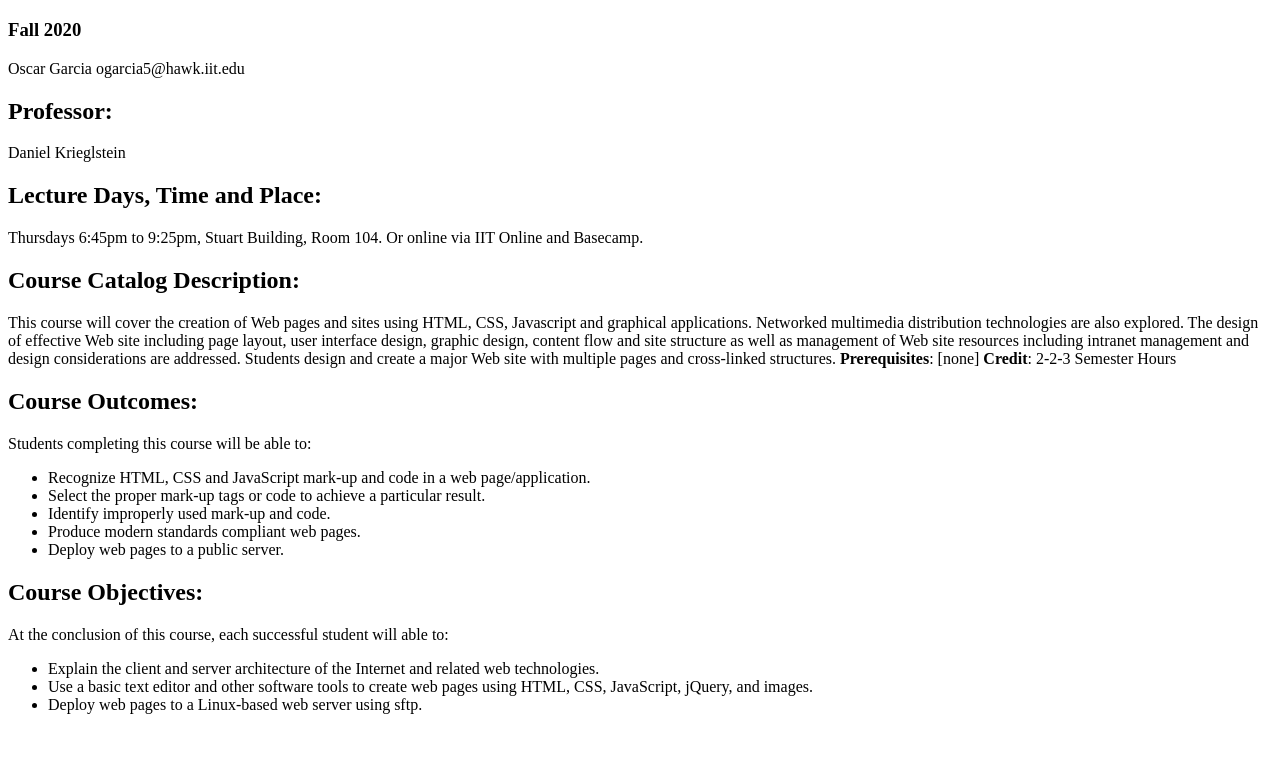
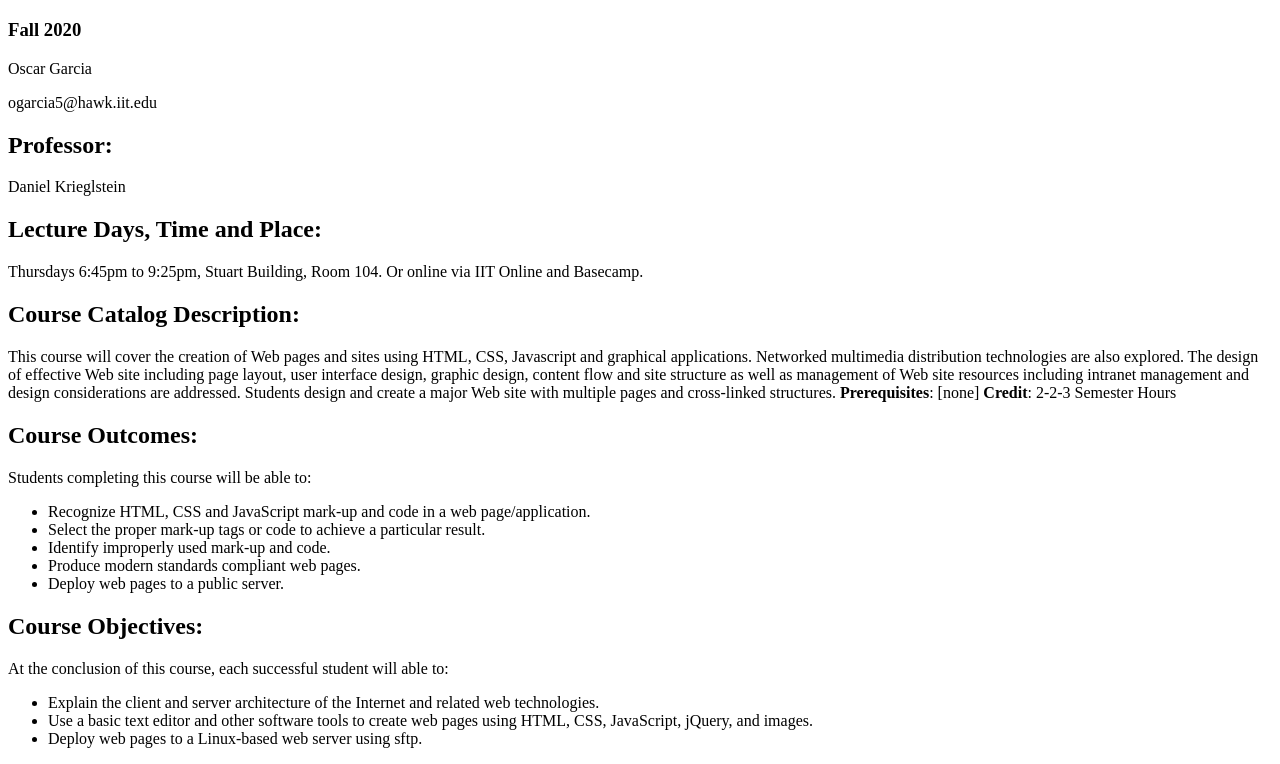
Before and after one commit to ogarcia5/lab2, a plain HTML site: page index.html in a window 1280 px wide. Shown: the part 61-825 px from the top of the page. Before the commit the page ends 800 px from the top, so only its background shows below. Drawn offline with Linux system fonts and the light colour scheme.

Commit message:
Edit to name section

```diff
--- a/index.html
+++ b/index.html
@@ -7,7 +7,8 @@
   <body>
     <h1>ITMD-361 Internet Technologies and Web Design</h1>
     <h3>Fall 2020</h3>
-    <p>Oscar Garcia ogarcia5@hawk.iit.edu</p>
+    <p>Oscar Garcia</p>
+    <p>ogarcia5@hawk.iit.edu</p>
     <h2>Professor:</h2>
     <p>Daniel Krieglstein</p>
     <h2>Lecture Days, Time and Place:</h2>
```
